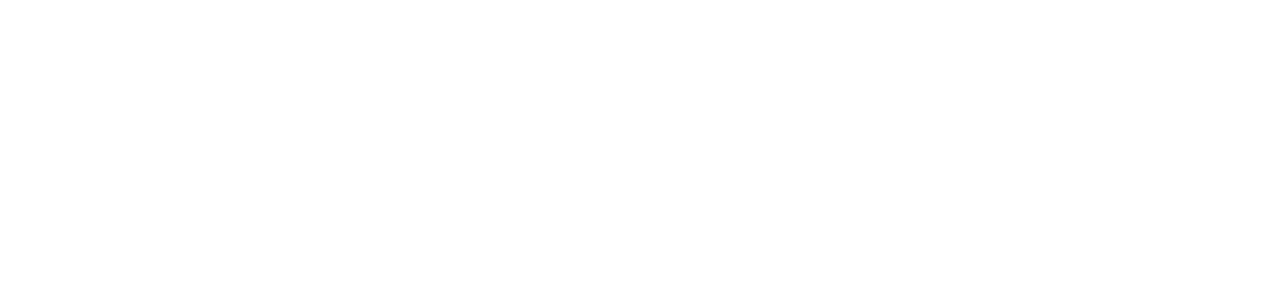
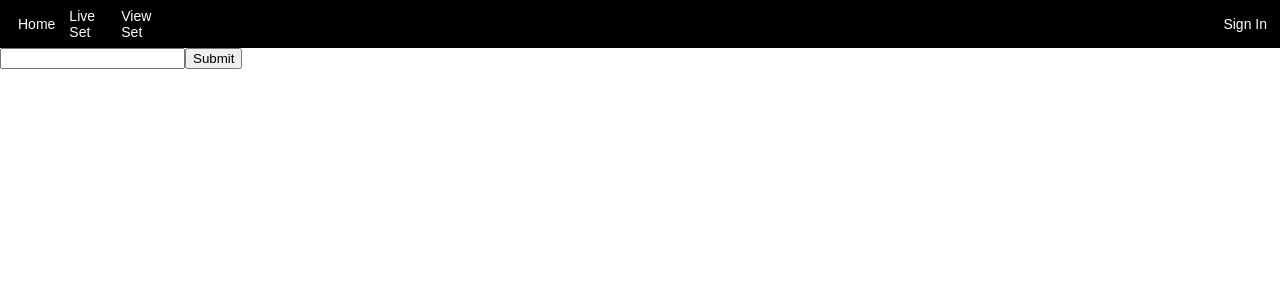
Before and after one commit to dryckman2/SelectiveSearch, a React (Create React App) app: page /viewDataSetPage/none in a window 1280 px wide. Before the commit this address had no page. Shown: the top 300 px of the page. Built offline with nearby package versions, Linux system fonts and the light colour scheme.

Commit message:
Page with params for viewing datasets

```diff
--- a/src/index.tsx
+++ b/src/index.tsx
@@ -8,8 +8,9 @@
 import WelcomePage from "./view/welcomePage";
 import Page from "./view/previousWork"
 import LoginPage from "./view/loginPage";
-import AddDataSetPage from "./view/adddatasetpage";
+import AddDataSetPage from "./view/addDatasetPage";
 import AccountManagementPage from "./view/accountManagementPage"
+import ViewDataSetPage from "./view/viewDataSetPage";
 
 export class App extends React.Component {
 
@@ -24,6 +25,7 @@
             <Route path="viewLiveSet" element={<Page />} />
             <Route path="addDataSet" element={<AddDataSetPage />} />
             <Route path="accountManagementPage" element={<AccountManagementPage />} />
+            <Route path="viewDataSetPage/:id" element={<ViewDataSetPage params={undefined} />} />
             {/* <Route path="*" element={<NoPage />} /> */}
           </Route>
         </Routes>
--- a/src/view/components/layout.tsx
+++ b/src/view/components/layout.tsx
@@ -11,7 +11,8 @@
                         <tbody>
                             <tr>
                                 <td width={"1%"} align="left" className="accountButtons"><Link className="layoutLinks" to="/">Home</Link></td>
-                                <td width={"5%"} align="left" className="accountButtons"><Link className="layoutLinks" to="/viewLiveSet">Live Set</Link></td>
+                                <td width={"4%"} align="left" className="accountButtons"><Link className="layoutLinks" to="/viewLiveSet">Live Set</Link></td>
+                                <td width={"5%"} align="left" className="accountButtons"><Link className="layoutLinks" to="/viewDataSetPage/none">View Set</Link></td>
                                 <td></td>
                                 <AccountStatus />
                             </tr>
--- /dev/null
+++ b/src/view/viewDataSetPage.tsx
@@ -0,0 +1,58 @@
+import React from "react";
+import { Params, useParams } from "react-router-dom";
+
+type Props = {
+    params: Readonly<Params<string>> | undefined
+}
+
+type State = {
+    datasetId: string
+    updater: Function
+}
+
+let changingId = "";
+
+class ViewDataSetPage extends React.Component<Props, State> {
+
+    constructor(props: Props) {
+        super(props);
+        let settingId = "none"
+        if (this.props.params !== undefined) {
+            const { id } = this.props.params;
+            if (id !== undefined) { settingId = id }
+        }
+        this.state = {
+            datasetId: settingId,
+            updater: () => { this.forceUpdate() }
+        }
+    }
+
+    handleSubmit = (event: React.FormEvent) => {
+        event.preventDefault();
+        this.setState({ datasetId: changingId });
+    }
+
+    handleChange = (event: React.ChangeEvent<HTMLInputElement>) => {
+        changingId = event.target.value;
+        this.state.updater();
+    }
+
+    render() {
+        const id = this.state.datasetId
+        if (id === undefined || id === "none") {
+            return (<>
+                <form onSubmit={this.handleSubmit} id="SearchBar">
+                    <input type="text" value={changingId} onChange={this.handleChange} />
+                    <input type="submit" value="Submit" />
+                </form></>);
+        }
+
+        return (<>Render Dataset From Id: {id}</>);
+    }
+
+}
+
+function withParams() {
+    return (props: Props) => <ViewDataSetPage {...props} params={useParams()} />;
+}
+export default withParams();
```
